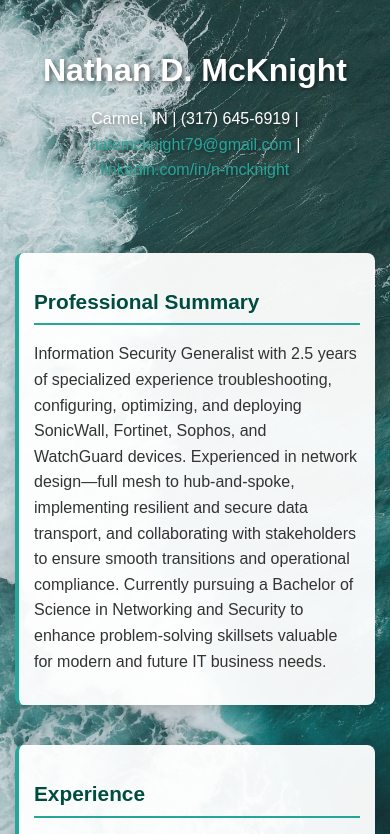
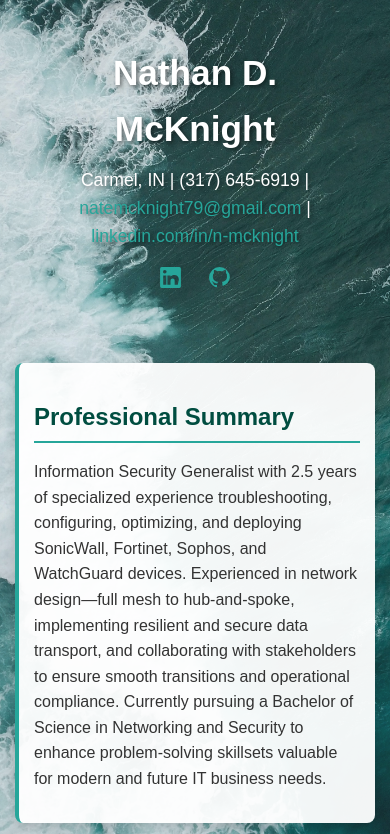
Before and after one commit to nmcknight3/Resume, a plain HTML site: page index.html in a window 390 px wide. Shown: the top 834 px of the page. Drawn offline with Linux system fonts and the light colour scheme.

Commit message:
Update index.html

```diff
--- a/index.html
+++ b/index.html
@@ -28,15 +28,31 @@
         }
         header {
             text-align: center;
-            color: #ffffff; /* White text */
-            padding: 30px 20px; /* More top padding */
-            margin-bottom: 30px; /* Space below */
-            text-shadow: 2px 2px 4px rgba(0, 0, 0, 0.5); /* Bolder shadow for contrast */
+            color: #ffffff;
+            padding: 40px 20px;
+            margin-bottom: 35px;
+            text-shadow: 2px 2px 4px rgba(0, 0, 0, 0.5);
         }
-        h1 { font-size: 2.5em; margin: 0; } /* Bigger name */
-        header p { margin: 10px 0; font-size: 1.2em; } /* Spaced contact */
+        h1 { font-size: 3em; margin: 0; }
+        header p { margin: 12px 0; font-size: 1.3em; }
+        .social-icons {
+            margin-top: 15px; /* Space above icons */
+        }
+        .social-icons a {
+            margin: 0 10px; /* Space between icons */
+            display: inline-block;
+        }
+        .social-icons svg {
+            width: 30px; /* Icon size */
+            height: 30px;
+            fill: #26A69A; /* Turquoise */
+            transition: fill 0.3s; /* Smooth hover */
+        }
+        .social-icons a:hover svg {
+            fill: #80CBC4; /* Lighter teal on hover */
+        }
         h2 {
-            font-size: 1.5em;
+            font-size: 1.8em;
             color: #004D40;
             border-bottom: 2px solid #26A69A;
             padding-bottom: 5px;
@@ -65,11 +81,13 @@
         .job { margin-bottom: 20px; }
         @media (max-width: 600px) {
             body { padding: 15px; }
-            h1 { font-size: 2em; }
-            h2 { font-size: 1.3em; }
+            h1 { font-size: 2.2em; }
+            h2 { font-size: 1.5em; }
             .section { padding: 15px; }
-            header p { font-size: 1em; }
+            header p { font-size: 1.1em; margin: 8px 0; }
+            header { padding: 30px 15px; }
             li { margin-bottom: 10px; line-height: 1.6; }
+            .social-icons svg { width: 25px; height: 25px; }
         }
     </style>
 </head>
@@ -77,6 +95,14 @@
     <header>
         <h1>Nathan D. McKnight</h1>
         <p>Carmel, IN | (317) 645-6919 | <a href="mailto:natemcknight79@gmail.com">natemcknight79@gmail.com</a> | <a href="https://www.linkedin.com/in/n-mcknight" target="_blank">linkedin.com/in/n-mcknight</a></p>
+        <div class="social-icons">
+            <a href="https://www.linkedin.com/in/n-mcknight/" target="_blank">
+                <svg viewBox="0 0 24 24"><path d="M20.5 2h-17A1.5 1.5 0 002 3.5v17A1.5 1.5 0 003.5 22h17a1.5 1.5 0 001.5-1.5v-17A1.5 1.5 0 0020.5 2zM8 19H5v-9h3zM6.5 8.25A1.75 1.75 0 118.25 6.5 1.75 1.75 0 016.5 8.25zM19 19h-3v-4c0-1.1-.9-2-2-2s-2 .9-2 2v4h-3v-9h3v1.1c.9-1 2.2-1.6 3.6-1.6 2.8 0 4.4 1.9 4.4 4.5z"/></svg>
+            </a>
+            <a href="https://github.com/nmcknight3" target="_blank">
+                <svg viewBox="0 0 24 24"><path d="M12 2A10 10 0 002 12c0 4.4 2.9 8.1 6.9 9.4.5.1.7-.2.7-.5v-1.7c-2.8.6-3.4-1.3-3.4-1.3-.5-1.2-1.2-1.5-1.2-1.5-1-.6.1-.6.1-.6 1.1.1 1.7 1.1 1.7 1.1 1 .7 2.6 1 3.2.8.1-.7.4-1.3.7-1.6-2.5-.3-5.1-1.2-5.1-5.4 0-1.2.4-2.2 1.2-2.9-.1-.3-.5-1.4.1-2.9 0 0 .9-.3 2.9 1.1a10 10 0 015.2 0c2-1.4 2.9-1.1 2.9-1.1.6 1.5.2 2.6.1 2.9.8.7 1.2 1.7 1.2 2.9 0 4.2-2.6 5.1-5.1 5.4.4.3.7 1 .7 1.6v1.7c0 .3.2.6.7.5A10 10 0 0022 12 10 10 0 0012 2z"/></svg>
+            </a>
+        </div>
     </header>
 
     <div class="section">
```
